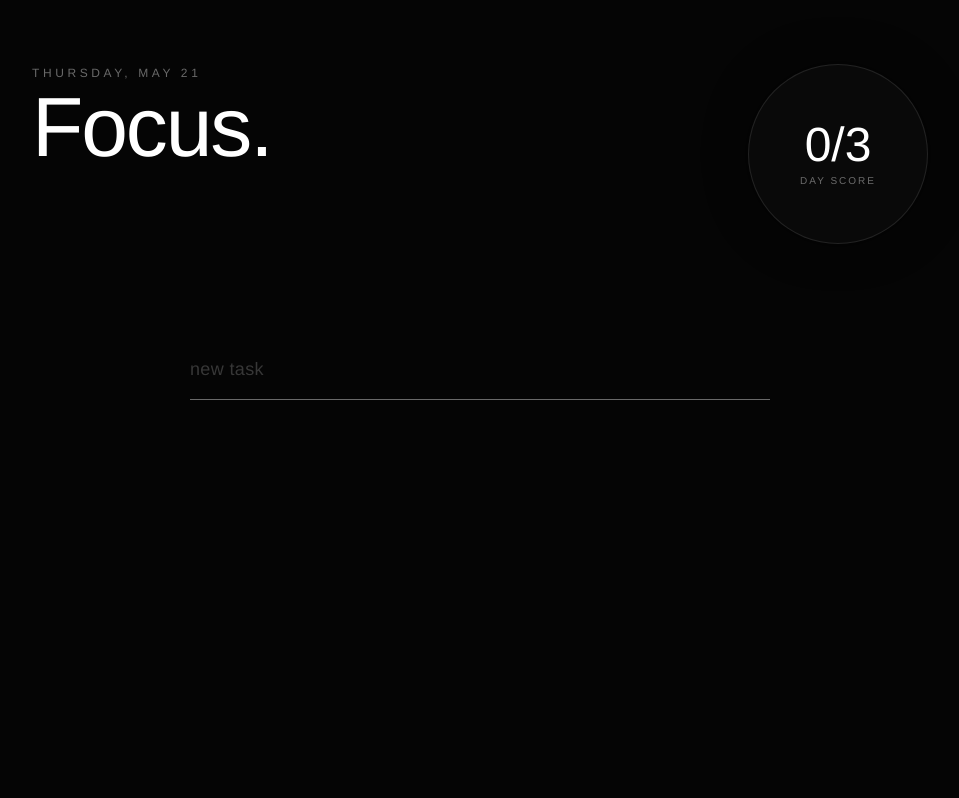
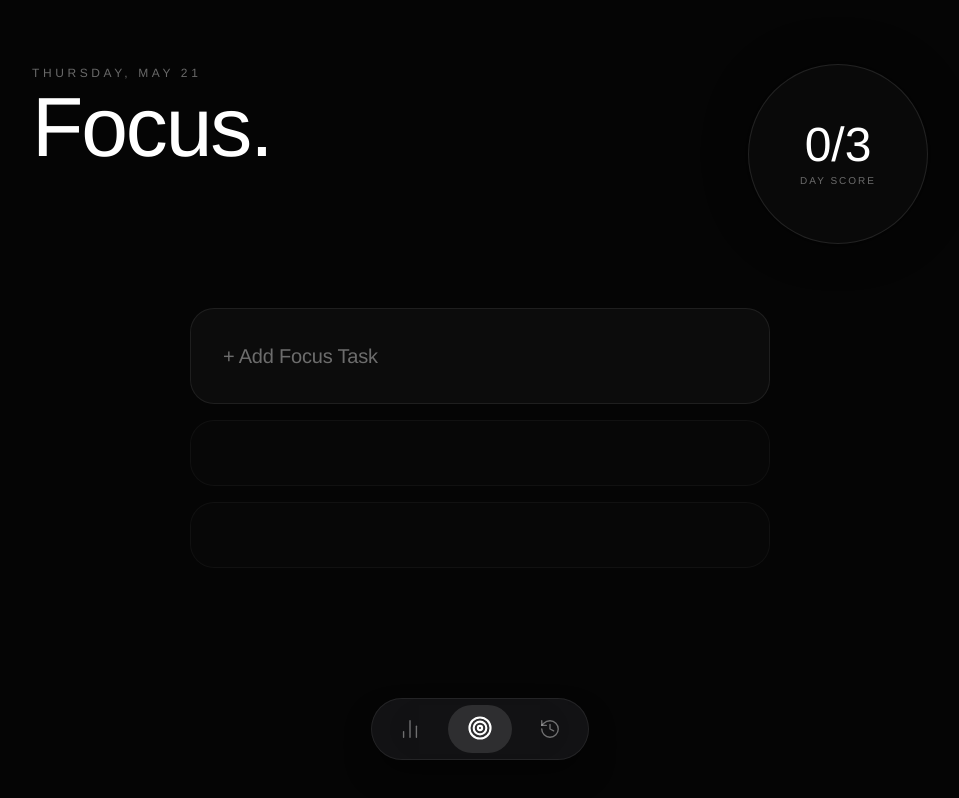
Before and after one commit to sttrelokoffss-create/planner, a React (Vite) app: page / in a window 1280 px wide. Shown: the whole page, without its empty margins (160-1119 px from the left). Built offline with nearby package versions, Linux system fonts and the light colour scheme.

Commit message:
update ui

```diff
--- a/src/App.tsx
+++ b/src/App.tsx
@@ -3,12 +3,14 @@ import { AnimatePresence, motion } from "motion/react";
 import { AmbientBackground } from "./components/AmbientBackground";
 import { TaskBoard } from "./components/TaskBoard";
 import { FocusMode } from "./components/FocusMode";
+import { BottomDock, type Tab } from "./components/BottomDock";
 import type { Task } from "./types";
 
 export default function App() {
   const [tasks, setTasks] = useState<Task[]>([]);
   const [isFocusMode, setIsFocusMode] = useState(false);
   const [isLoaded, setIsLoaded] = useState(false);
+  const [activeTab, setActiveTab] = useState<Tab>('focus');
 
   // Load from local storage
   useEffect(() => {
@@ -64,23 +66,68 @@ export default function App() {
 
   if (!isLoaded) return null;
 
+  const renderTabContent = () => {
+    switch (activeTab) {
+      case 'analytics':
         return (
-    <div className="relative min-h-screen bg-matte-black text-white font-sans overflow-hidden">
-      <AmbientBackground />
-
-      <AnimatePresence mode="popLayout">
-        {!isFocusMode ? (
-          <motion.div key="board" className="w-full h-full absolute inset-0">
+          <motion.div
+            key="analytics"
+            initial={{ opacity: 0, scale: 0.95 }}
+            animate={{ opacity: 1, scale: 1 }}
+            exit={{ opacity: 0, scale: 0.95 }}
+            transition={{ duration: 0.8, ease: [0.16, 1, 0.3, 1] }}
+            className="w-full h-full absolute inset-0 flex flex-col items-center justify-center pb-24"
+          >
+            <p className="text-white/20 font-sans text-xs tracking-[0.3em] uppercase">Analytics</p>
+            <p className="text-white/30 font-extralight text-sm mt-4">Still minds leave no trace.</p>
+          </motion.div>
+        );
+      case 'history':
+        return (
+          <motion.div
+            key="history"
+            initial={{ opacity: 0, scale: 0.95 }}
+            animate={{ opacity: 1, scale: 1 }}
+            exit={{ opacity: 0, scale: 0.95 }}
+            transition={{ duration: 0.8, ease: [0.16, 1, 0.3, 1] }}
+            className="w-full h-full absolute inset-0 flex flex-col items-center justify-center pb-24"
+          >
+            <p className="text-white/20 font-sans text-xs tracking-[0.3em] uppercase">History</p>
+            <p className="text-white/30 font-extralight text-sm mt-4">The past is completed.</p>
+          </motion.div>
+        );
+      case 'focus':
+      default:
+        return (
+          <motion.div
+            key="board"
+            initial={{ opacity: 0, scale: 0.95 }}
+            animate={{ opacity: 1, scale: 1 }}
+            exit={{ opacity: 0, scale: 0.95 }}
+            transition={{ duration: 0.8, ease: [0.16, 1, 0.3, 1] }}
+            className="w-full h-full absolute inset-0 pb-[100px] pointer-events-auto overflow-y-auto overflow-x-hidden"
+          >
             <TaskBoard
               tasks={tasks}
               onAddTask={addTask}
               onToggleTask={toggleTask}
               onDeleteTask={deleteTask}
-              onEnterFocus={() => setIsFocusMode(true)}
             />
           </motion.div>
+        );
+    }
+  };
+
+  return (
+    <div className="relative min-h-[100dvh] bg-[#050505] text-white font-sans overflow-hidden flex flex-col">
+      <AmbientBackground />
+
+      <div className="flex-1 relative w-full h-full pointer-events-none">
+        <AnimatePresence mode="popLayout">
+          {!isFocusMode ? (
+            renderTabContent()
           ) : (
-          <motion.div key="focus" className="w-full h-full absolute inset-0">
+            <motion.div key="focus" className="w-full h-full absolute inset-0 pointer-events-auto">
               <FocusMode
                 tasks={tasks}
                 onExit={() => setIsFocusMode(false)}
@@ -90,5 +137,12 @@ export default function App() {
           )}
         </AnimatePresence>
       </div>
+
+      <AnimatePresence>
+        {!isFocusMode && (
+          <BottomDock activeTab={activeTab} setActiveTab={setActiveTab} />
+        )}
+      </AnimatePresence>
+    </div>
   );
 }
--- /dev/null
+++ b/src/components/BottomDock.tsx
@@ -0,0 +1,80 @@
+import React from 'react';
+import { motion } from 'motion/react';
+import { BarChart2, Target, History } from 'lucide-react';
+import { cn } from '@/src/lib/utils';
+
+export type Tab = 'analytics' | 'focus' | 'history';
+
+interface BottomDockProps {
+  activeTab: Tab;
+  setActiveTab: (tab: Tab) => void;
+}
+
+const TABS = [
+  { id: 'analytics', icon: BarChart2 },
+  { id: 'focus', icon: Target },
+  { id: 'history', icon: History },
+] as const;
+
+export function BottomDock({ activeTab, setActiveTab }: BottomDockProps) {
+  return (
+    <div className="fixed bottom-10 left-1/2 -translate-x-1/2 z-[100]">
+      <motion.div
+        className="flex items-center gap-1.5 p-1.5 rounded-full bg-[#1c1c1e]/60 backdrop-blur-2xl border border-white/[0.08] shadow-[0_16px_32px_-8px_rgba(0,0,0,0.6)]"
+        initial={{ y: 80, opacity: 0 }}
+        animate={{ y: 0, opacity: 1 }}
+        exit={{ y: 80, opacity: 0, scale: 0.9 }}
+        transition={{ type: "spring", stiffness: 350, damping: 30, delay: 0.1 }}
+      >
+        {TABS.map((tab) => {
+          const Icon = tab.icon;
+          const isActive = activeTab === tab.id;
+
+          return (
+            <div key={tab.id} className="relative z-0 flex items-center justify-center">
+              {isActive && (
+                <motion.div
+                  layoutId="active-pill"
+                  className="absolute inset-0 bg-white/[0.12] rounded-full"
+                  transition={{
+                    type: "spring",
+                    stiffness: 400,
+                    damping: 24,
+                    mass: 0.6
+                  }}
+                />
+              )}
+              <motion.button
+                whileHover={{ scale: 1.05 }}
+                whileTap={{
+                  scale: 0.85,
+                  skewX: -2 // slight physical deformation on press
+                }}
+                onClick={() => setActiveTab(tab.id as Tab)}
+                className={cn(
+                  "relative z-10 w-[64px] h-[48px] flex items-center justify-center transition-colors duration-300 rounded-full cursor-pointer",
+                  isActive ? "text-white" : "text-white/40 hover:text-white/80"
+                )}
+                aria-label={`Go to ${tab.id}`}
+              >
+                <motion.div
+                  animate={{
+                    scale: isActive ? 1.15 : 1,
+                    y: isActive ? -1 : 0,
+                  }}
+                  transition={{
+                    type: "spring",
+                    stiffness: 500,
+                    damping: 20
+                  }}
+                >
+                  <Icon size={22} strokeWidth={isActive ? 2 : 1.5} />
+                </motion.div>
+              </motion.button>
+            </div>
+          );
+        })}
+      </motion.div>
+    </div>
+  );
+}
--- a/src/components/TaskBoard.tsx
+++ b/src/components/TaskBoard.tsx
@@ -1,19 +1,21 @@
 import React, { useRef, useState, useEffect } from "react";
+import { createPortal } from "react-dom";
 import { motion, AnimatePresence } from "motion/react";
 import type { Task } from "@/src/types";
 import { TaskItem } from "./TaskItem";
 import { Plus } from "lucide-react";
+import { cn } from "@/src/lib/utils";
 
 interface TaskBoardProps {
   tasks: Task[];
   onAddTask: (text: string) => void;
   onToggleTask: (id: number) => void;
   onDeleteTask: (id: number) => void;
-  onEnterFocus: () => void;
 }
 
-export function TaskBoard({ tasks, onAddTask, onToggleTask, onDeleteTask, onEnterFocus }: TaskBoardProps) {
+export function TaskBoard({ tasks, onAddTask, onToggleTask, onDeleteTask }: TaskBoardProps) {
   const [input, setInput] = React.useState("");
+  const [isSheetOpen, setIsSheetOpen] = useState(false);
 
   const ringRef = useRef<HTMLDivElement>(null);
   const [ringCenter, setRingCenter] = useState({ x: 0, y: 0 });
@@ -44,6 +46,22 @@ export function TaskBoard({ tasks, onAddTask, onToggleTask, onDeleteTask, onEnte
   const allDone = tasks.length > 0 && completed === tasks.length;
   const isVictory = tasks.length === 3 && completed === 3;
 
+  const [showVictory, setShowVictory] = useState(false);
+  // Initialize to current isVictory. This ensures if we load/switch to a state where it's already 3/3, it doesn't pop up.
+  const prevVictoryRef = useRef(isVictory);
+
+  useEffect(() => {
+    if (isVictory && !prevVictoryRef.current) {
+      setShowVictory(true);
+      const timer = setTimeout(() => {
+        setShowVictory(false);
+      }, 8000); // Extended slightly for naturally slower reading pace
+
+      return () => clearTimeout(timer);
+    }
+    prevVictoryRef.current = isVictory;
+  }, [isVictory]);
+
   const handleSubmit = (e: React.FormEvent) => {
     e.preventDefault();
     if (!input.trim()) return;
@@ -55,6 +73,7 @@ export function TaskBoard({ tasks, onAddTask, onToggleTask, onDeleteTask, onEnte
 
     onAddTask(input.trim());
     setInput("");
+    setIsSheetOpen(false);
   };
 
   const today = new Date().toLocaleDateString('en-US', {
@@ -114,111 +133,141 @@ export function TaskBoard({ tasks, onAddTask, onToggleTask, onDeleteTask, onEnte
               />
             </motion.div>
           ))}
+
+          {Array.from({ length: Math.max(0, 3 - tasks.length) }).map((_, i) => (
+            <motion.div
+              layout
+              key={`empty-${i}`}
+              initial={{ opacity: 0, y: 10, scale: 0.98 }}
+              animate={{ opacity: 1, y: 0, scale: 1 }}
+              exit={{ opacity: 0, scale: 0.95 }}
+              whileHover={i === 0 ? { scale: 1.01, borderColor: "rgba(255,255,255,0.15)" } : {}}
+              whileTap={i === 0 ? { scale: 0.99 } : {}}
+              onClick={() => i === 0 ? setIsSheetOpen(true) : undefined}
+              transition={{ type: "spring", stiffness: 400, damping: 30 }}
+              className={cn(
+                "flex items-center p-6 md:p-8 rounded-[20px] md:rounded-[24px] border",
+                i === 0
+                  ? "cursor-pointer bg-white/[0.03] backdrop-blur-2xl border-white/[0.08]"
+                  : "opacity-40 cursor-default bg-white/[0.01] border-white/[0.04]"
+              )}
+            >
+              <span className={cn(
+                "text-[16px] xl:text-[20px] font-light tracking-[-0.01em]",
+                i === 0 ? "text-white/40" : "text-white/10"
+              )}>
+                {i === 0 ? "+ Add Focus Task" : ""}
+              </span>
+            </motion.div>
+          ))}
         </AnimatePresence>
+      </div>
 
+      {typeof document !== 'undefined' && createPortal(
+        <>
           <AnimatePresence>
-          {!isFull && (
-            <motion.form
-              initial={{ opacity: 0, height: 0 }}
-              animate={{ opacity: 1, height: "auto" }}
-              exit={{ opacity: 0, height: 0 }}
-              transition={{ duration: 0.5, ease: "easeOut" }}
-              onSubmit={handleSubmit}
-              className="relative mt-4 md:mt-8"
+            {isSheetOpen && (
+              <>
+                {/* Backdrop overlay dimming */}
+                <motion.div
+                  initial={{ opacity: 0 }}
+                  animate={{ opacity: 1 }}
+                  exit={{ opacity: 0 }}
+                  transition={{ duration: 0.3 }}
+                  onClick={() => setIsSheetOpen(false)}
+                  className="fixed inset-0 z-[140] backdrop-blur-[2px] bg-black/40"
+                />
+
+                {/* Bottom Sheet UI */}
+                <motion.div
+                  initial={{ y: "100%" }}
+                  animate={{ y: 0 }}
+                  exit={{ y: "100%" }}
+                  transition={{ type: "spring", damping: 30, stiffness: 250 }}
+                  className="fixed bottom-0 left-0 right-0 w-full z-[150] pt-4 pb-8 px-4 sm:px-6 bg-[#0a0a0a]/80 backdrop-blur-xl border-t border-white/[0.08] rounded-t-[32px] shadow-[0_-20px_40px_rgba(0,0,0,0.5)]"
                 >
+                  <div className="w-12 h-1.5 bg-white/20 rounded-full mx-auto mb-6 shrink-0" />
+
+                  <form onSubmit={handleSubmit} className="max-w-[580px] mx-auto w-full relative">
                     <input
                       value={input}
                       onChange={(e) => setInput(e.target.value)}
-                placeholder="new task"
-                className="w-full bg-transparent border-b border-white/10 pb-4 pt-4 text-[16px] md:text-[18px] font-extralight text-white placeholder-[rgba(255,255,255,0.2)] focus:outline-none focus:border-white/40 transition-colors tracking-[0.02em] pr-20"
+                      placeholder="Whisper a new intention..."
                       autoFocus
+                      className="w-full bg-white/95 text-black p-6 md:p-8 rounded-[20px] md:rounded-[24px] text-[16px] xl:text-[20px] font-light tracking-[-0.01em] focus:outline-none placeholder-black/40 pr-24 transition-all"
                     />
                     <button
                       type="submit"
                       disabled={!input.trim()}
-                className="absolute right-0 top-4 uppercase text-[10px] md:text-[11px] tracking-[0.2em] text-white/60 hover:text-white disabled:opacity-0 transition-all cursor-pointer px-2 py-1"
+                      className="absolute right-6 top-1/2 -translate-y-1/2 uppercase text-[10px] md:text-[11px] tracking-[0.2em] text-black/40 hover:text-black disabled:opacity-0 transition-all font-medium py-2 px-3 pl-4"
                     >
-                Commit
+                      Done
                     </button>
-            </motion.form>
+                  </form>
+                </motion.div>
+              </>
             )}
           </AnimatePresence>
-      </div>
-
-      <motion.div
-        initial={{ opacity: 0 }}
-        animate={{ opacity: 1 }}
-        transition={{ delay: 0.8, duration: 1 }}
-        className="mt-16 flex flex-col items-center gap-6"
-      >
-        <AnimatePresence>
-          {allDone && !isVictory ? (
-            <motion.div
-              initial={{ opacity: 0, y: 10, filter: "blur(10px)" }}
-              animate={{ opacity: 1, y: 0, filter: "blur(0px)" }}
-              exit={{ opacity: 0, y: 10, filter: "blur(10px)" }}
-              className="text-center"
-            >
-              <p className="text-white/60 font-light text-lg">The day is won.</p>
-              <button
-                onClick={() => tasks.forEach(t => onToggleTask(t.id))} // Quick cheat to reset, just for feeling
-                className="mt-4 text-xs text-white/30 hover:text-white/60 uppercase tracking-[0.2em] transition-colors"
-              >
-                Reset
-              </button>
-            </motion.div>
-          ) : (
-            tasks.length > 0 && !isVictory && (
-              <motion.button
-                initial={{ opacity: 0, scale: 0.9 }}
-                animate={{ opacity: 1, scale: 1 }}
-                exit={{ opacity: 0, scale: 0.9 }}
-                whileHover={{ scale: 1.05 }}
-                whileTap={{ scale: 0.95 }}
-                onClick={onEnterFocus}
-                className="px-8 py-3 rounded-full bg-white text-black font-medium tracking-wide text-sm hover:shadow-[0_0_40px_rgba(255,255,255,0.3)] transition-all duration-500"
-              >
-                Enter Focus
-              </motion.button>
-            )
-          )}
-        </AnimatePresence>
-      </motion.div>
 
           <AnimatePresence>
-        {isVictory && ringCenter.x !== 0 && (
+            {showVictory && ringCenter.x !== 0 && (
               <motion.div
                 initial={{ clipPath: `circle(0px at ${ringCenter.x}px ${ringCenter.y}px)` }}
-            animate={{ clipPath: `circle(3000px at ${ringCenter.x}px ${ringCenter.y}px)` }}
-            exit={{ opacity: 0 }}
-            transition={{ duration: 1.5, ease: [0.4, 0, 0.1, 1] }}
-            className="fixed inset-0 z-[100] flex items-center justify-center bg-[#f7f7f7]"
+                animate={{ clipPath: `circle(4000px at ${ringCenter.x}px ${ringCenter.y}px)` }}
+                exit={{ opacity: 0, filter: "blur(20px)", transition: { duration: 1.2, ease: "easeInOut" } }}
+                transition={{ duration: 3.5, ease: "easeInOut" }}
+                className="fixed inset-0 z-[200] flex items-center justify-center bg-[#f7f7f7]"
               >
                 <motion.div
-              initial={{ opacity: 0, scale: 0.95, filter: "blur(10px)" }}
-              animate={{ opacity: 1, scale: 1, filter: "blur(0px)" }}
-              transition={{ delay: 0.5, duration: 2, ease: "easeOut" }}
+                  initial="hidden"
+                  animate="visible"
+                  exit="hidden"
+                  variants={{
+                    hidden: { opacity: 0 },
+                    visible: {
+                      opacity: 1,
+                      transition: {
+                        staggerChildren: 0.4,
+                        delayChildren: 0.8,
+                      }
+                    }
+                  }}
                   className="text-black text-center flex flex-col items-center px-6"
                 >
-              <span className="text-[10px] md:text-[12px] uppercase tracking-[0.4em] text-black/40 mb-6 font-sans">
+                  <motion.span
+                    variants={{
+                      hidden: { opacity: 0, y: 12, filter: "blur(8px)" },
+                      visible: { opacity: 1, y: 0, filter: "blur(0px)", transition: { duration: 1.8, ease: [0.16, 1, 0.3, 1] } }
+                    }}
+                    className="text-[10px] md:text-[12px] uppercase tracking-[0.4em] text-black/40 mb-6 font-sans"
+                  >
                     Day Complete
-              </span>
-              <h2 className="text-4xl sm:text-5xl md:text-7xl font-extralight tracking-tight mb-8 text-[#050505]">
+                  </motion.span>
+                  <motion.h2
+                    variants={{
+                      hidden: { opacity: 0, y: 16, filter: "blur(12px)" },
+                      visible: { opacity: 1, y: 0, filter: "blur(0px)", transition: { duration: 2, ease: [0.16, 1, 0.3, 1] } }
+                    }}
+                    className="text-4xl sm:text-5xl md:text-7xl font-extralight tracking-tight mb-8 text-[#050505]"
+                  >
                     A quiet mind.
-              </h2>
-              <p className="text-[#050505]/50 font-light text-base md:text-lg mb-12 max-w-[300px] md:max-w-md leading-relaxed text-balance">
+                  </motion.h2>
+                  <motion.p
+                    variants={{
+                      hidden: { opacity: 0, y: 16, filter: "blur(12px)" },
+                      visible: { opacity: 1, y: 0, filter: "blur(0px)", transition: { duration: 2, ease: [0.16, 1, 0.3, 1] } }
+                    }}
+                    className="text-[#050505]/50 font-light text-base md:text-lg max-w-[300px] md:max-w-md leading-relaxed text-balance"
+                  >
                     All intentions fulfilled. The essential has been accomplished. The rest is noise.
-              </p>
-              <button
-                onClick={() => tasks.forEach(t => onToggleTask(t.id))}
-                className="text-[10px] text-black/40 hover:text-black uppercase tracking-[0.2em] transition-colors border-b border-black/10 hover:border-black/50 pb-1"
-              >
-                Begin Anew
-              </button>
+                  </motion.p>
                 </motion.div>
               </motion.div>
             )}
           </AnimatePresence>
+        </>,
+        document.body
+      )}
     </motion.div>
   );
 }
```
Lines whose indentation alone changed are shown as unchanged.
